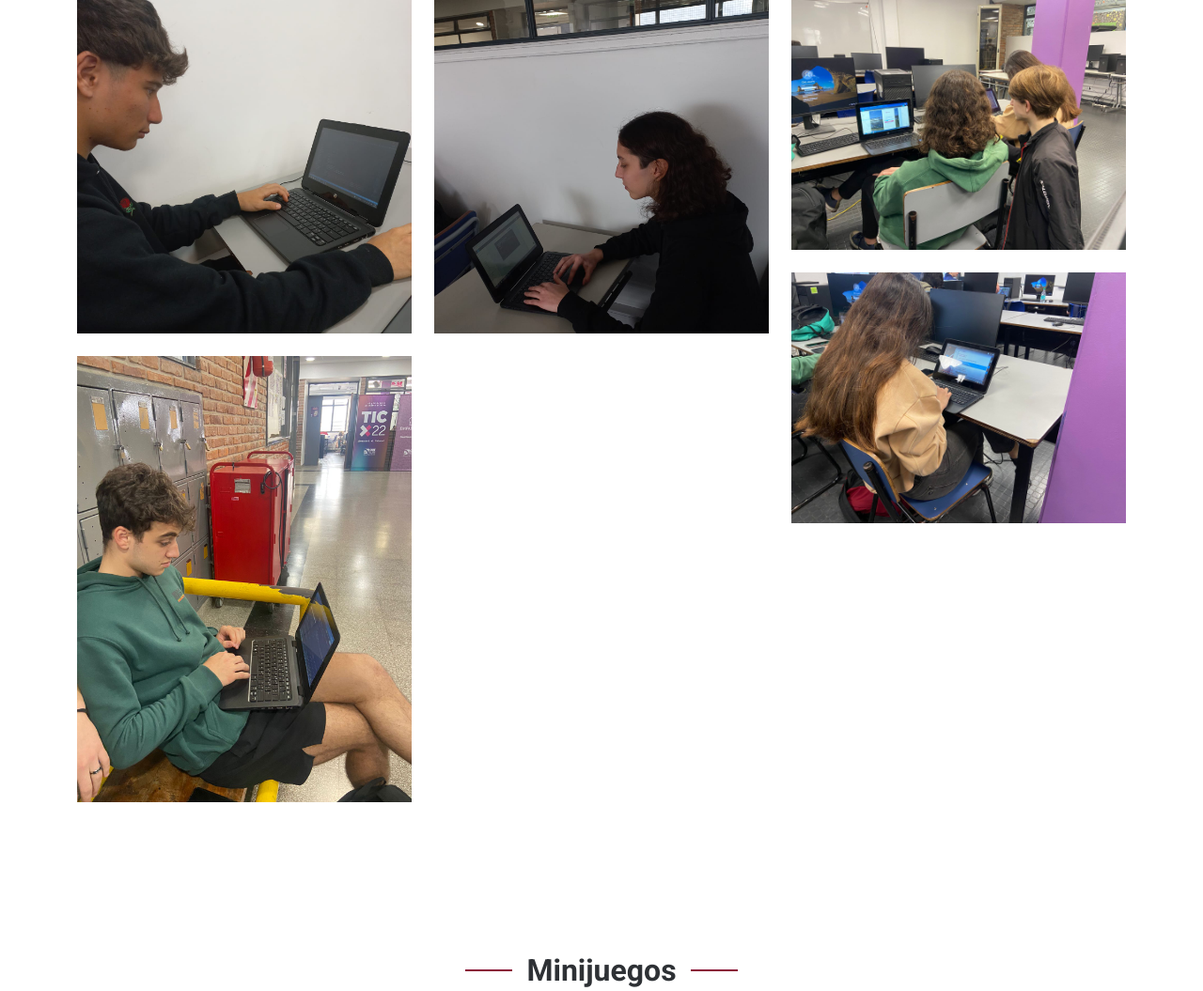
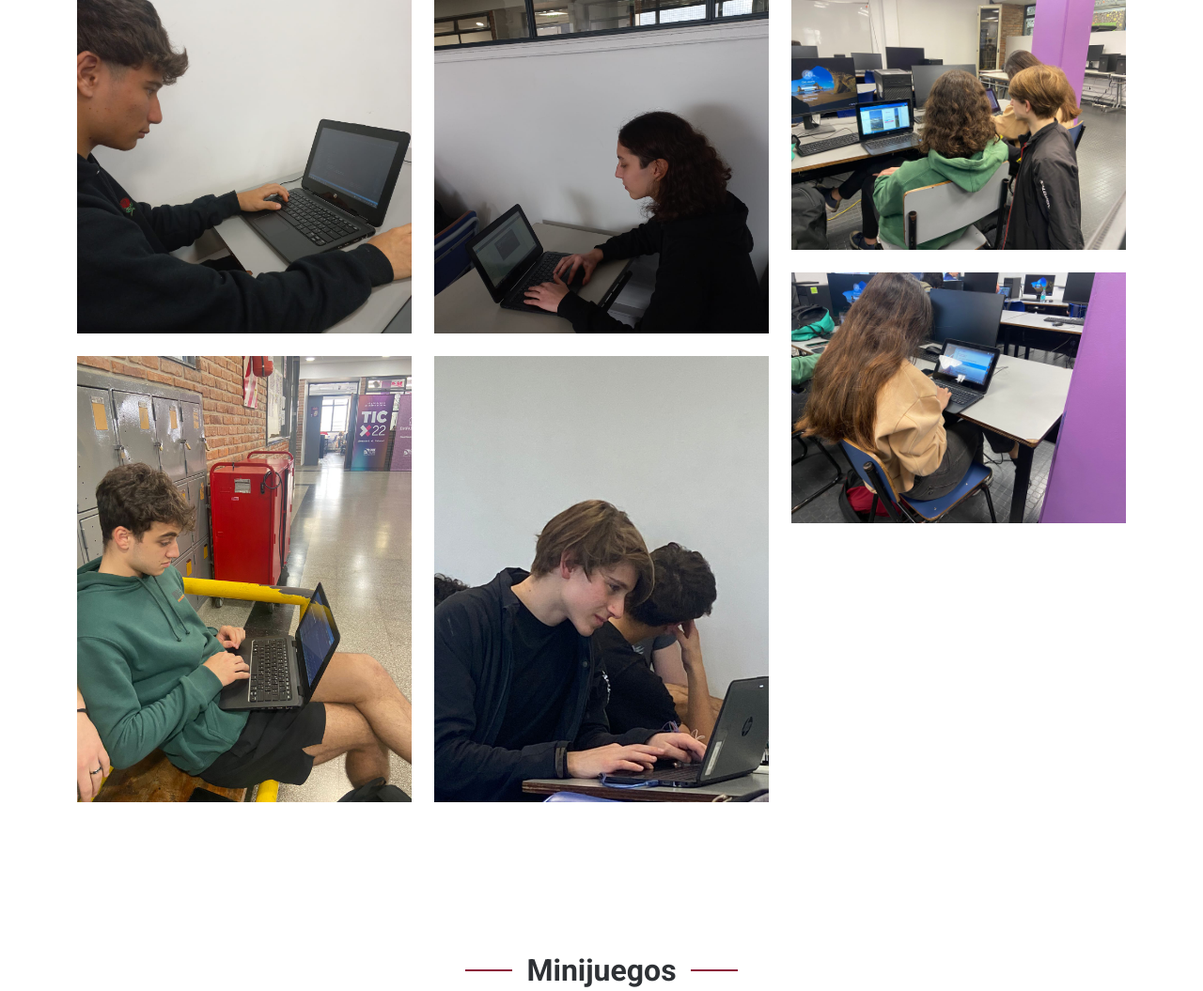
Before and after one commit to BrandonStock1/WebProyecto, a PHP site: page / in a window 1280 px wide. Shown: the part 1818-2873 px from the top of the page at 94% size. Run offline with PHP 8.4, Linux system fonts and the light colour scheme.

Commit message:
foto juani

```diff
--- a/index.php
+++ b/index.php
@@ -182,20 +182,20 @@
               </div>
             </div>
 
-            <div class="col-lg-4 col-md-6 portfolio-item filter-Septiembre">
+            <div class="col-lg-4 col-md-6 portfolio-item filter-Agosto">
               <div class="portfolio-content h-100">
                 <img src="assets/img/juaniylara.jpeg" class="img-fluid" alt="">
                 <div class="portfolio-info">
-                  <a href="assets/img/juaniylara.jpeg" data-gallery="portfolio-gallery-Septiembre" class="glightbox preview-link"><i class="bi bi-zoom-in"></i></a>
+                  <a href="assets/img/juaniylara.jpeg" data-gallery="portfolio-gallery-Agosto" class="glightbox preview-link"><i class="bi bi-zoom-in"></i></a>
                 </div>
               </div>
             </div>
 
-            <div class="col-lg-4 col-md-6 portfolio-item filter-Septiembre">
+            <div class="col-lg-4 col-md-6 portfolio-item filter-Agosto">
               <div class="portfolio-content h-100">
                 <img src="assets/img/sashalab1.jpeg" class="img-fluid" alt="">
                 <div class="portfolio-info">
-                  <a href="assets/img/sashalab1.jpeg" data-gallery="portfolio-gallery-Septiembre" class="glightbox preview-link"><i class="bi bi-zoom-in"></i></a>
+                  <a href="assets/img/sashalab1.jpeg" data-gallery="portfolio-gallery-Agosto" class="glightbox preview-link"><i class="bi bi-zoom-in"></i></a>
                 </div>
               </div>
             </div>
@@ -205,6 +205,15 @@
                 <img src="assets/img/gastilab.jpeg" class="img-fluid" alt="">
                 <div class="portfolio-info">
                   <a href="assets/img/gastilab.jpeg" data-gallery="portfolio-gallery-Septiembre" class="glightbox preview-link"><i class="bi bi-zoom-in"></i></a>
+                </div>
+              </div>
+            </div>
+
+            <div class="col-lg-4 col-md-6 portfolio-item filter-Septiembre">
+              <div class="portfolio-content h-100">
+                <img src="assets/img/juanilab2.jpeg" class="img-fluid" alt="">
+                <div class="portfolio-info">
+                  <a href="assets/img/juanilab2.jpeg" data-gallery="portfolio-gallery-Septiembre" class="glightbox preview-link"><i class="bi bi-zoom-in"></i></a>
                 </div>
               </div>
             </div>
```
Also changed, not shown: assets/img/juanilab2.jpeg (added).
